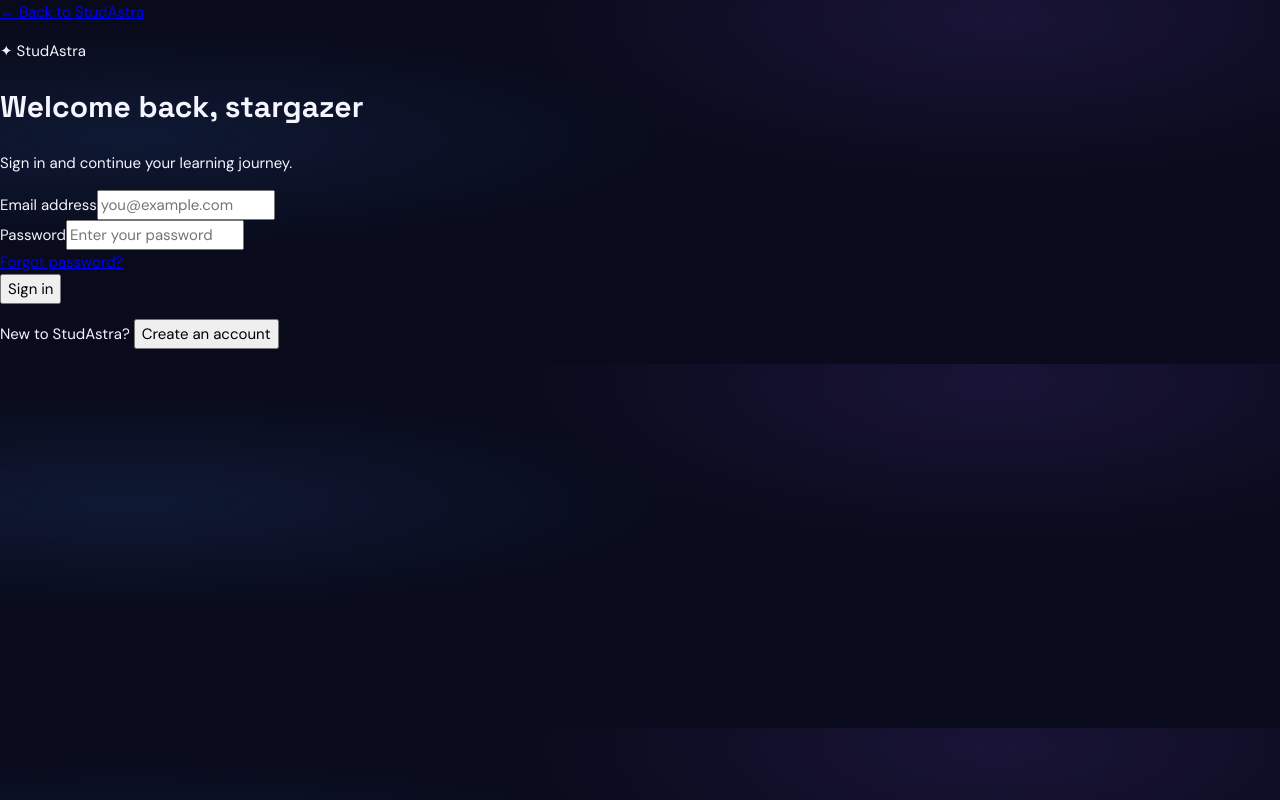
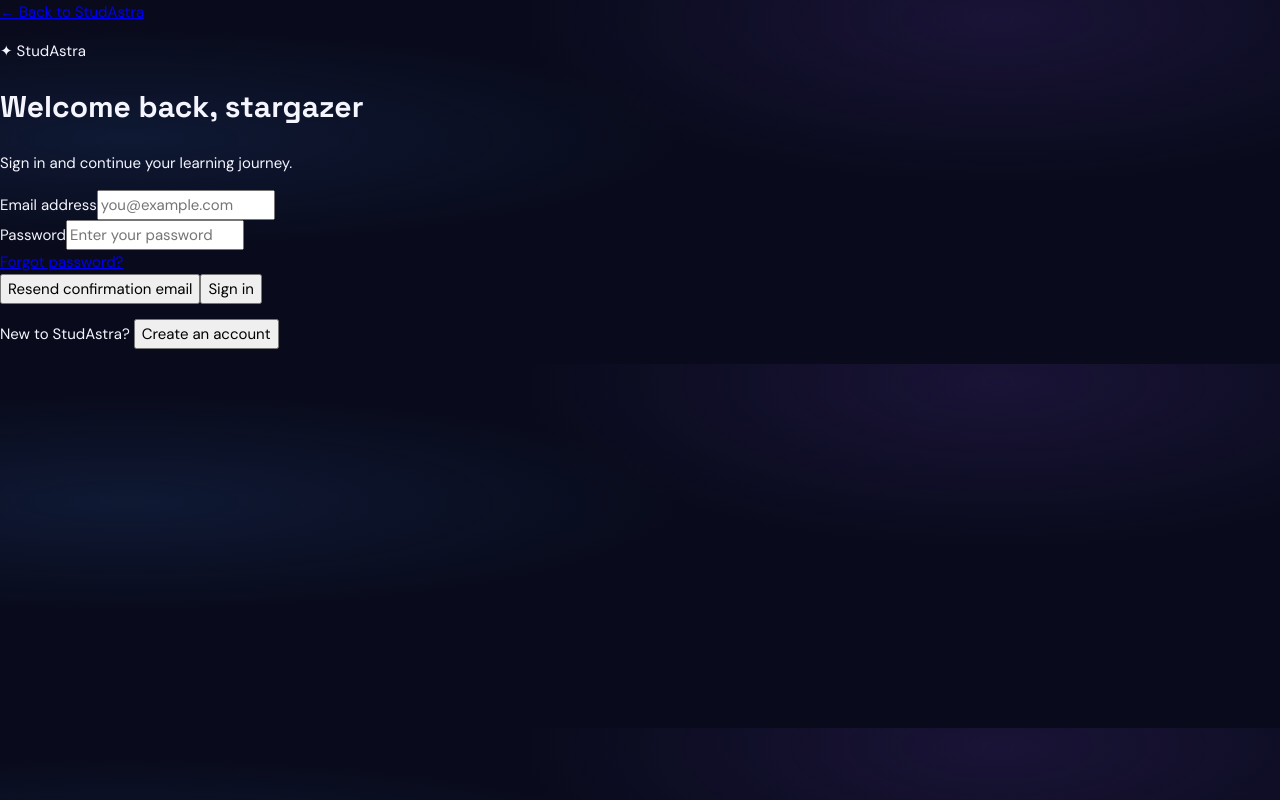
Before and after one commit to mainakchakraborty7077-gif/Studastra, a Next.js app: page /auth in a window 1280 px wide. Built offline with nearby package versions, Linux system fonts and the light colour scheme.

Commit message:
Add confirmation email resend action

```diff
--- a/app/auth/page.tsx
+++ b/app/auth/page.tsx
@@ -13,6 +13,42 @@
   const [password, setPassword] = useState("");
   const [message, setMessage] = useState("");
   const [busy, setBusy] = useState(false);
+  const [resendingConfirmation, setResendingConfirmation] = useState(false);
+
+  async function handleResendConfirmation() {
+    const normalizedEmail = email.trim();
+    if (!normalizedEmail) {
+      setMessage("Enter your email address above first.");
+      return;
+    }
+
+    setBusy(true);
+    setResendingConfirmation(true);
+    setMessage("");
+
+    try {
+      const supabase = createClient();
+      const { error } = await supabase.auth.resend({
+        type: "signup",
+        email: normalizedEmail,
+      });
+
+      if (error) throw error;
+
+      setMessage(
+        "If this address has an unconfirmed account, a confirmation email has been sent. Check your inbox and spam folder."
+      );
+    } catch (err) {
+      setMessage(
+        err instanceof Error
+          ? err.message
+          : "Could not resend the confirmation email. Please try again later."
+      );
+    } finally {
+      setBusy(false);
+      setResendingConfirmation(false);
+    }
+  }
 
   async function handleSubmit(e: FormEvent<HTMLFormElement>) {
     e.preventDefault();
@@ -147,6 +183,19 @@
             </div>
           )}
 
+          {!isSignUp && (
+            <button
+              type="button"
+              onClick={handleResendConfirmation}
+              disabled={busy}
+              className="w-full text-sm underline disabled:opacity-50"
+            >
+              {resendingConfirmation
+                ? "Sending confirmation email..."
+                : "Resend confirmation email"}
+            </button>
+          )}
+
           <button
             type="submit"
             disabled={busy}
```
